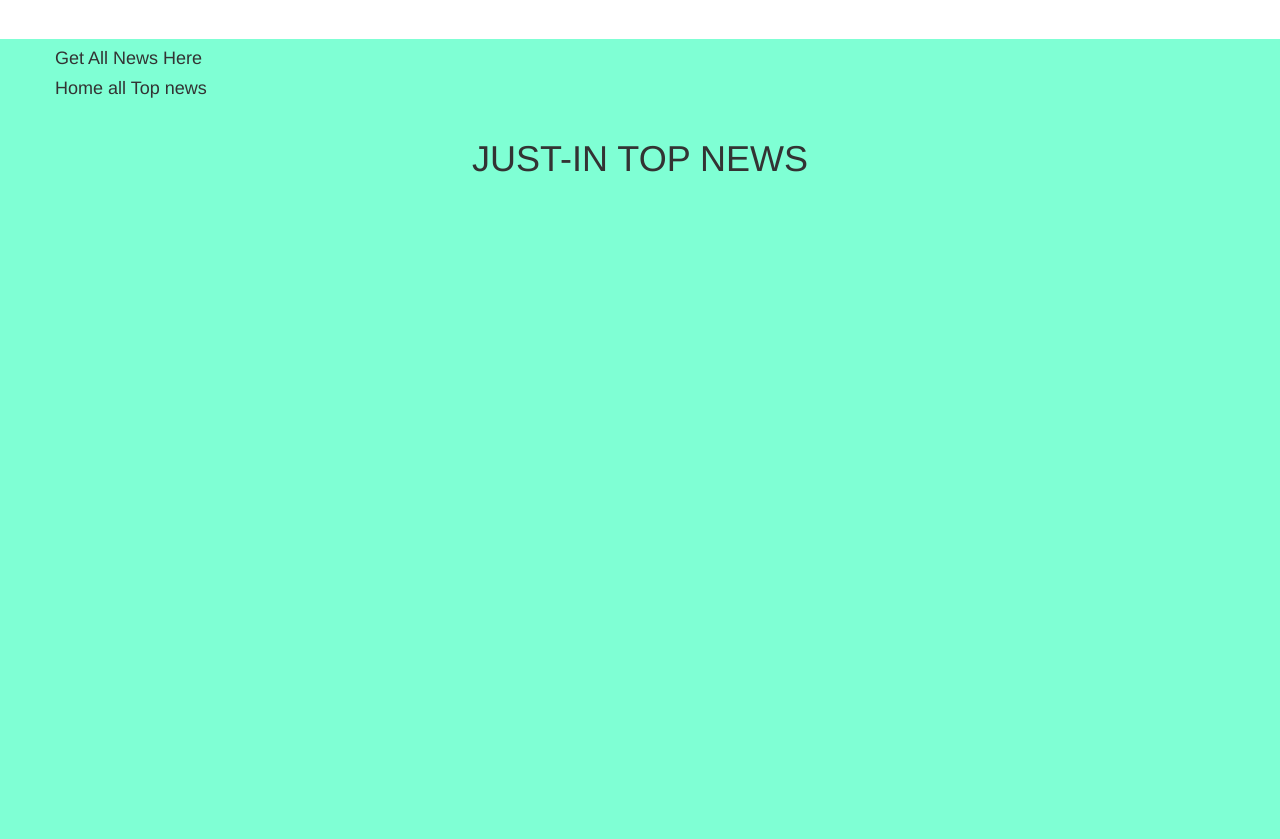
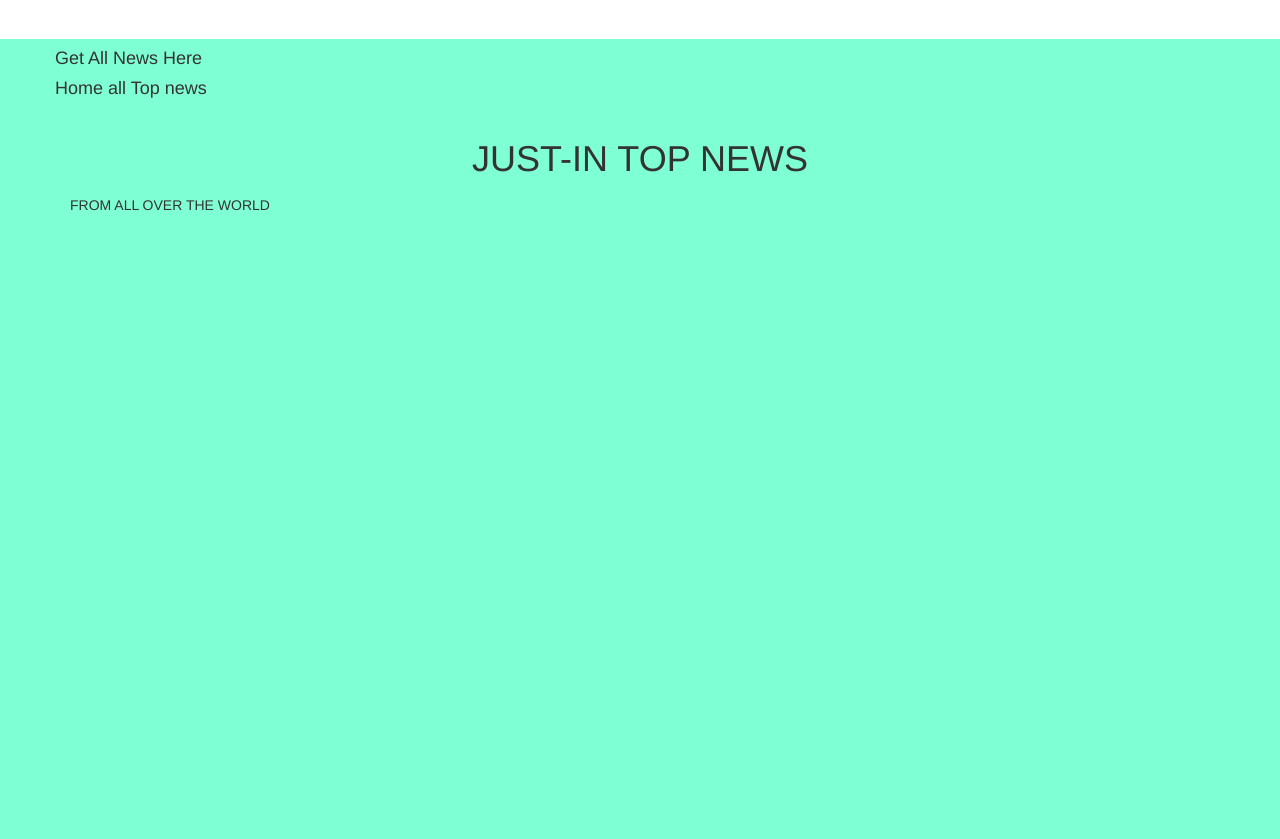
Before and after one commit to Robertokello11/News_API, a Flask app: template app/templates/index.html in a window 1280 px wide. Shown: the part 133-972 px from the top of the page. Run offline with Flask 2, Linux system fonts and the light colour scheme; the template is opened without the code that fills it, so the values that code supplies are empty; some libraries are stand-ins or nearby versions.

Commit message:
add headline

```diff
--- a/app/templates/index.html
+++ b/app/templates/index.html
@@ -31,7 +31,9 @@
 
         <div class="col-9">
           <h1 align="center">JUST-IN TOP NEWS </h3>
+
           <div class="container">
+            <h5>FROM ALL OVER THE WORLD</h5>
             <div class="card-columns">
               {% for headline in headlines %}
 
```
